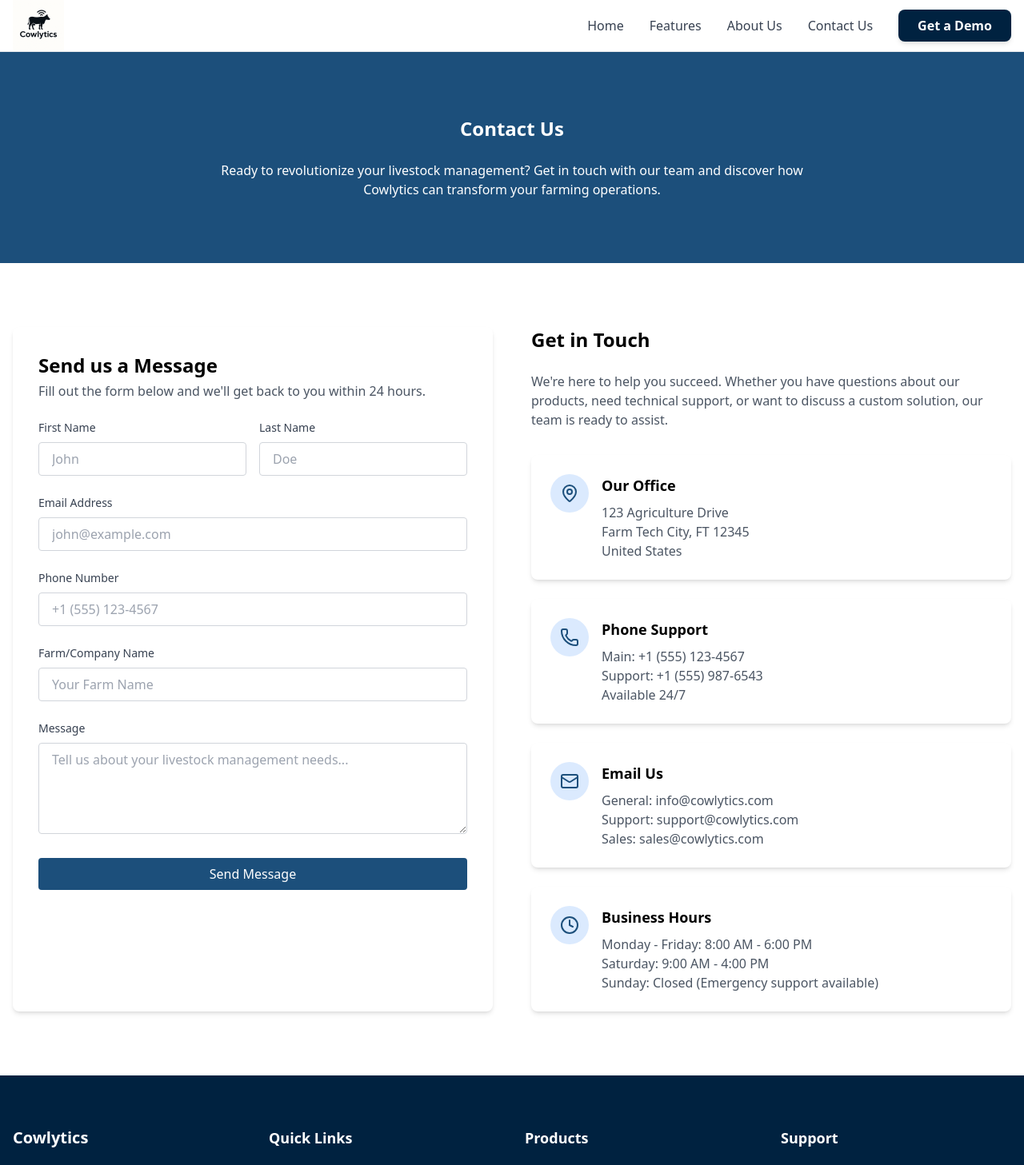
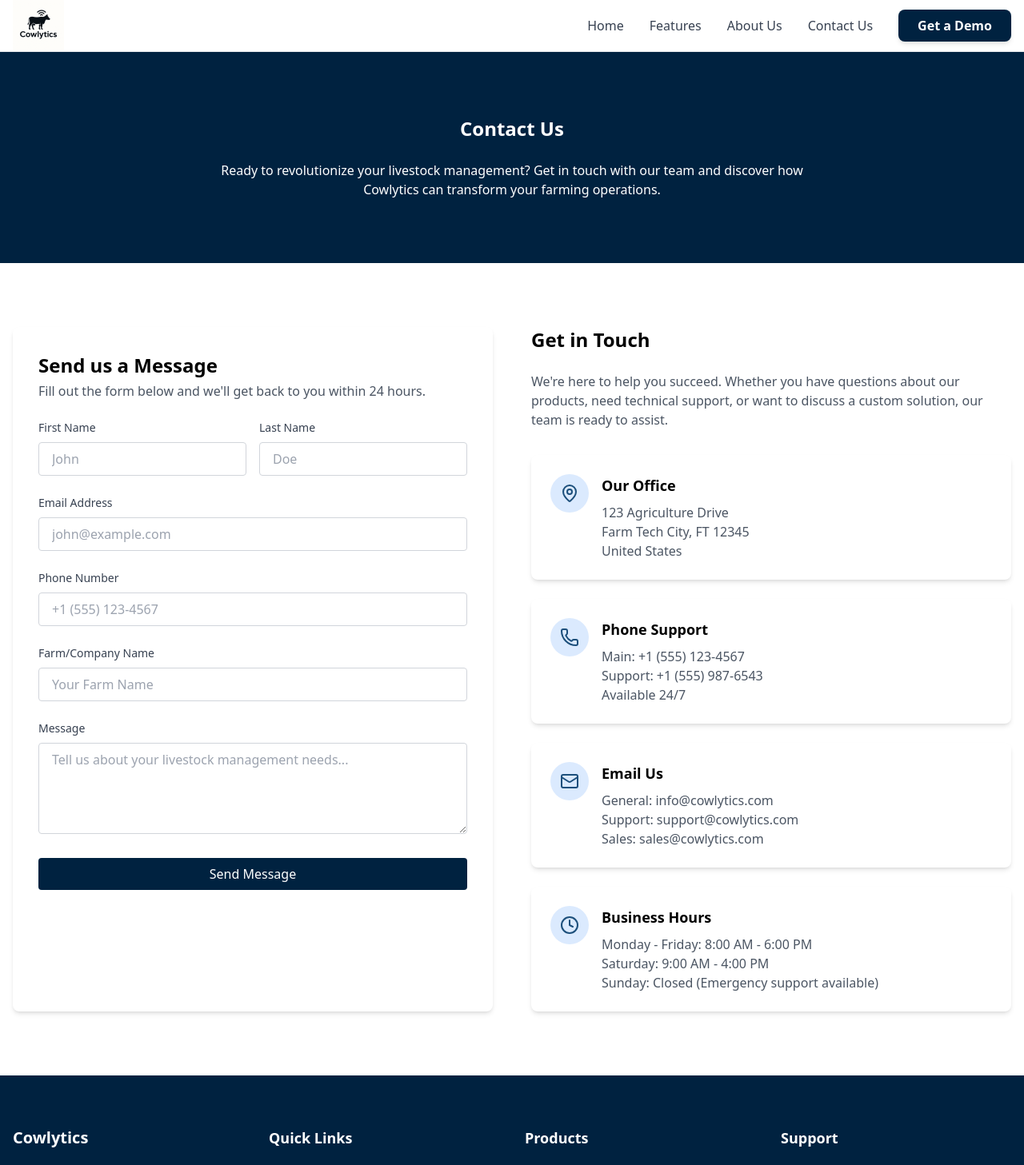
Before and after one commit to baudoinvic/Cowlytics_platform, a React (Vite) app: page /contact in a window 1280 px wide. Shown: the top 1457 px of the page at 80% size. Built offline with nearby package versions, Linux system fonts and the light colour scheme.

Commit message:
fixed it

```diff
--- a/src/Pages/Contact.jsx
+++ b/src/Pages/Contact.jsx
@@ -5,7 +5,7 @@ import { MapPin, Phone, Mail, Clock } from "lucide-react";
 const Contact = () => {
   return (
     <div className="min-h-screen bg-background">
-      <section className="bg-[#1C4F7B] text-white py-20">
+      <section className="bg-[#002240] text-white py-20">
         <div className="container mx-auto px-4 text-center">
           <h1 className="text-2xl  font-bold mb-6">Contact Us</h1>
           <p className="max-w-3xl mx-auto">
@@ -94,7 +94,7 @@ const Contact = () => {
               </div>
               <button
                 type="submit"
-                className="w-full bg-[#1C4F7B] text-white py-2 rounded hover:bg-blue-700 transition-colors"
+                className="w-full bg-[#002240] text-white py-2 rounded hover:bg-blue-700 transition-colors"
               >
                 Send Message
               </button>
```
